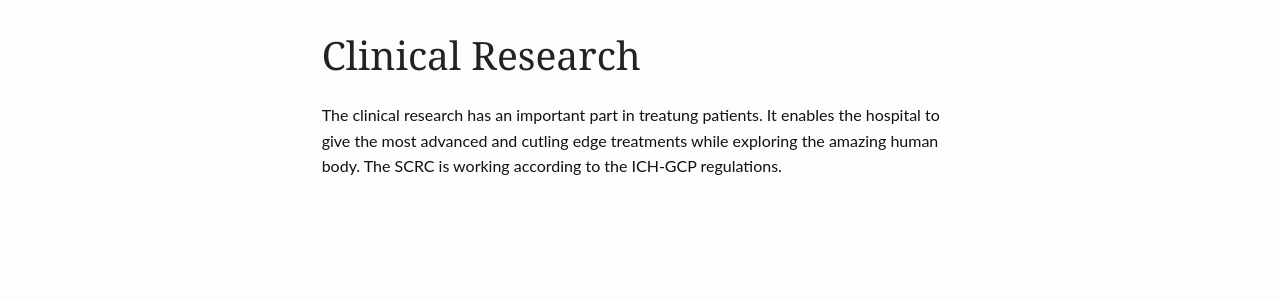
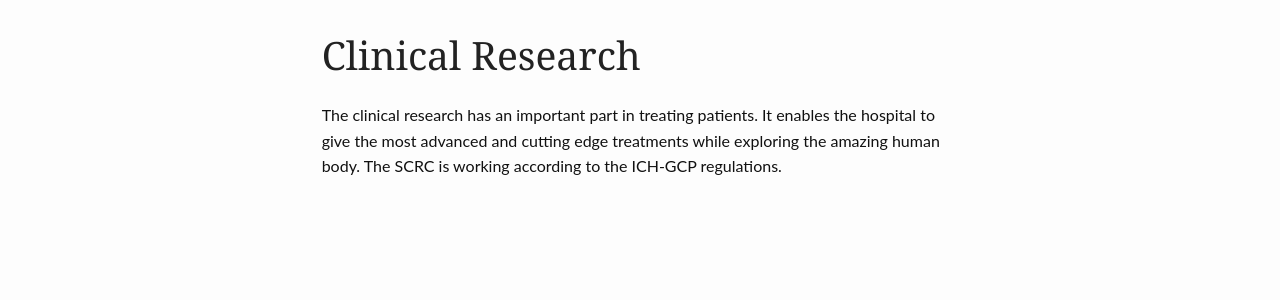
Before and after one commit to vsevkayf/OmarKhayyam, a Jekyll site: the page built from pages/clinicalresearch.md, in a window 1280 px wide. Shown: the part 404-704 px from the top of the page. Built offline with Jekyll 4.4.1, drawn with Linux system fonts in a browser that asks for light colours.

Commit message:
Update clinicalresearch.md

```diff
--- a/pages/clinicalresearch.md
+++ b/pages/clinicalresearch.md
@@ -12,5 +12,5 @@ teaser: ""
 permalink: "/clinicalresearch/"
 ---
 
-The clinical research has an important part in treatung patients. It enables the hospital to give the most advanced and cutling edge treatments while exploring the amazing human body.
+The clinical research has an important part in treating patients. It enables the hospital to give the most advanced and cutting edge treatments while exploring the amazing human body.
 The SCRC is working according to the ICH-GCP regulations.
```
